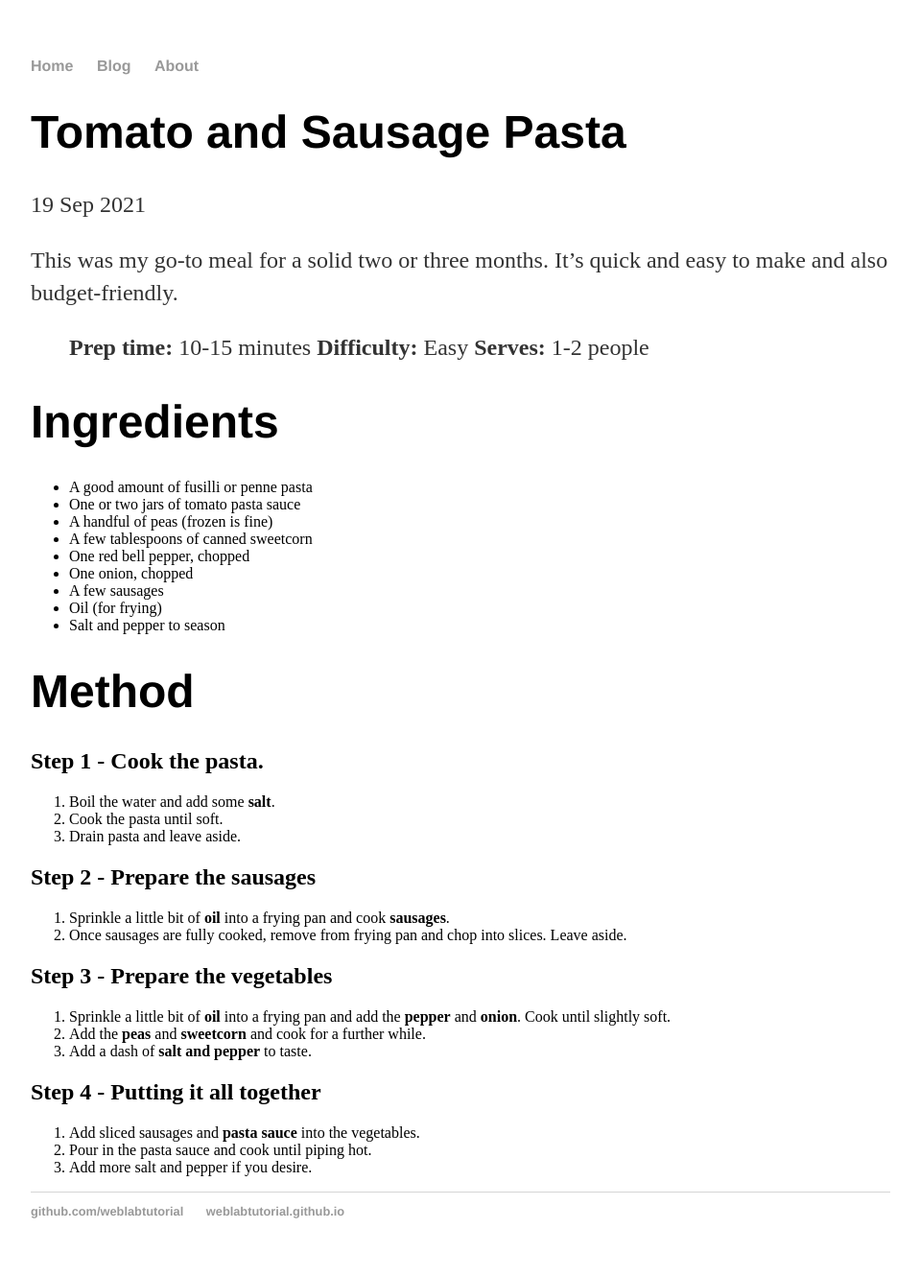
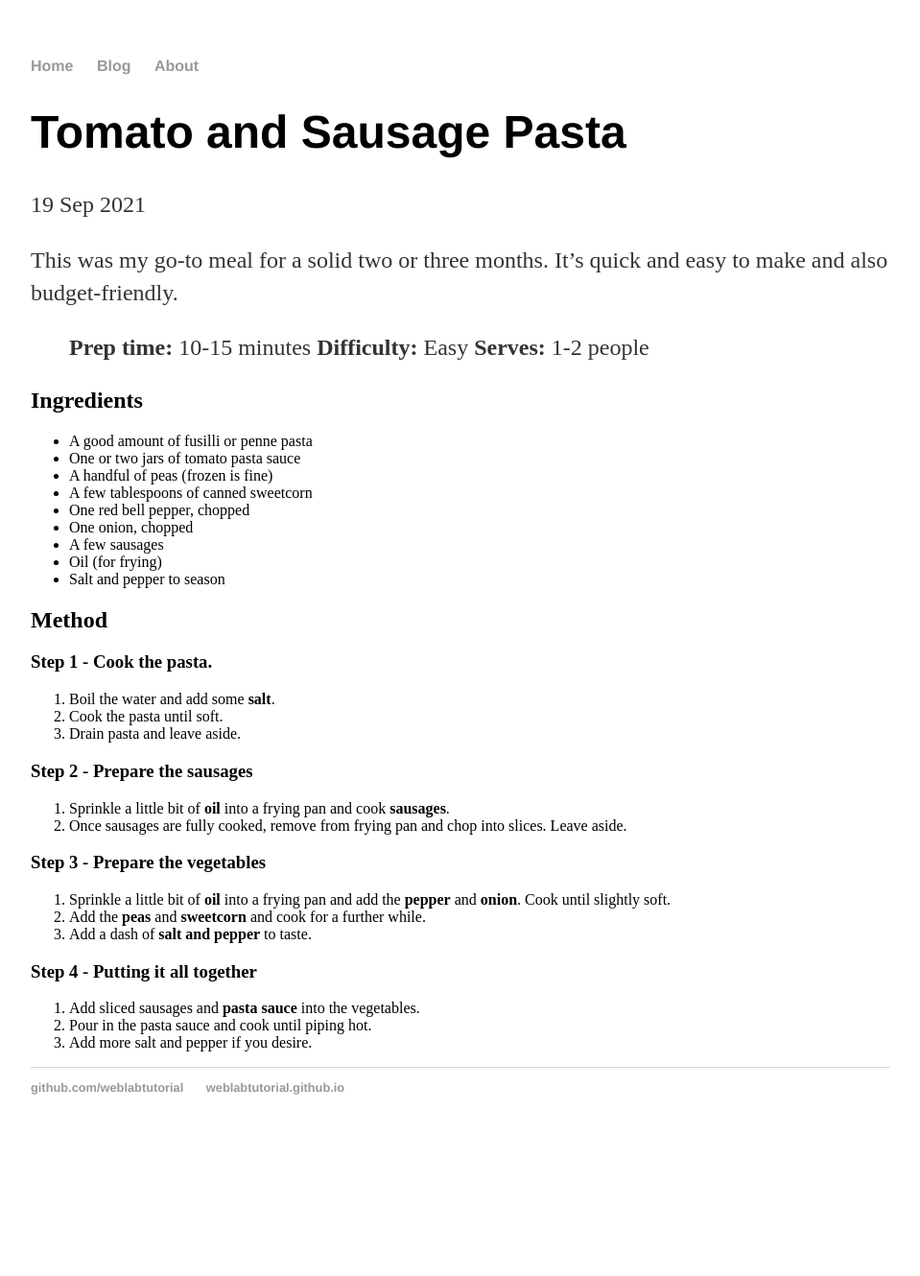
Before and after one commit to hwbekah/hwbekahlab1.github.io, a Jekyll site: the page built from _posts/2021-09-19-tomato-and-sausage-pasta.md, in a window 1280 px wide. Shown: the whole page at 96% size, without its empty margins (28-987 px from the left). Built offline with Jekyll 4.4.1, drawn with Linux system fonts in a browser that asks for light colours; after the commit the page ends 1201 px from its top, so only the background shows below that.

```diff
--- a/_posts/2021-09-19-tomato-and-sausage-pasta.md
+++ b/_posts/2021-09-19-tomato-and-sausage-pasta.md
@@ -9,7 +9,7 @@ This was my go-to meal for a solid two or three months. It's quick and easy to m
 >**Difficulty:** Easy
 >**Serves:** 1-2 people
 
-# Ingredients
+## Ingredients
 * A good amount of fusilli or penne pasta
 * One or two jars of tomato pasta sauce
 * A handful of peas (frozen is fine)
@@ -20,22 +20,22 @@ This was my go-to meal for a solid two or three months. It's quick and easy to m
 * Oil (for frying)
 * Salt and pepper to season
 
-# Method
-## Step 1 - Cook the **pasta**.
+## Method
+### Step 1 - Cook the **pasta**.
 1. Boil the water and add some **salt**.
 2. Cook the pasta until soft.
 3. Drain pasta and leave aside.
 
-## Step 2 - Prepare the sausages
+### Step 2 - Prepare the sausages
 1. Sprinkle a little bit of **oil** into a frying pan and cook **sausages**.
 2. Once sausages are fully cooked, remove from frying pan and chop into slices. Leave aside.
 
-## Step 3 - Prepare the vegetables
+### Step 3 - Prepare the vegetables
 1. Sprinkle a little bit of **oil** into a frying pan and add the **pepper** and **onion**. Cook until slightly soft.
 2. Add the **peas** and **sweetcorn** and cook for a further while.
 3. Add a dash of **salt and pepper** to taste.
 
-## Step 4 - Putting it all together
+### Step 4 - Putting it all together
 1. Add sliced sausages and **pasta sauce** into the vegetables.
 2. Pour in the pasta sauce and cook until piping hot.
 3. Add more salt and pepper if you desire.
```
